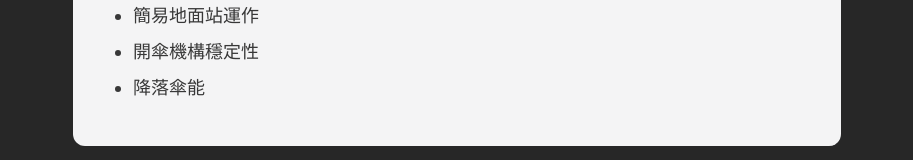
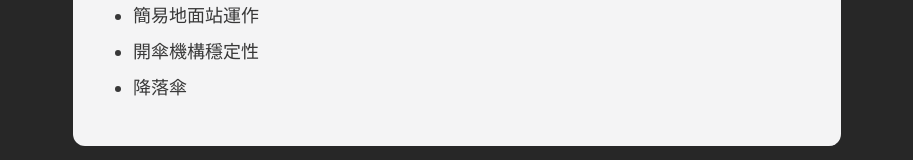
Before and after one commit to wilicw/NCKU-ISP.github.io, a React (Vite) app: page /mission in a window 1280 px wide. Shown: the part 3990-4150 px from the top of the page, without its empty margins (183-1096 px from the left). Built offline with nearby package versions, Linux system fonts and the light colour scheme.

Commit message:
fix: mission data typo

```diff
--- a/src/pages_data.js
+++ b/src/pages_data.js
@@ -248,7 +248,7 @@ const missions = [
       "遠端點火系統",
       "簡易地面站運作",
       "開傘機構穩定性",
-      "降落傘能"
+      "降落傘"
     ],
     classification: mission_classifications[0],
   },
```
